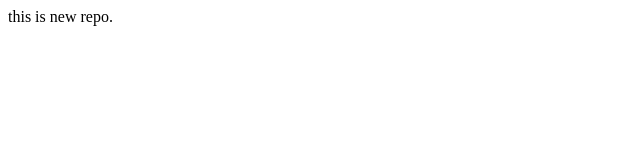
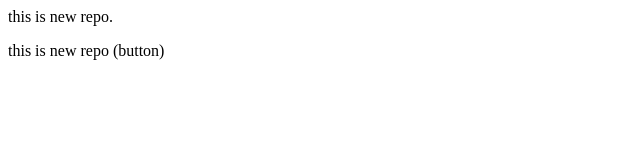
Before and after one commit to Alok594/lecal-repo, a plain HTML site: page local repo/index.html in a window 1280 px wide. Shown: the whole page, without its empty margins (0-640 px from the left). Drawn offline with Linux system fonts and the light colour scheme.

```diff
--- a/local repo/index.html
+++ b/local repo/index.html
@@ -1 +1,2 @@
 <p>this is new repo.</p>
+<p>this is new repo (button) </p>
```
